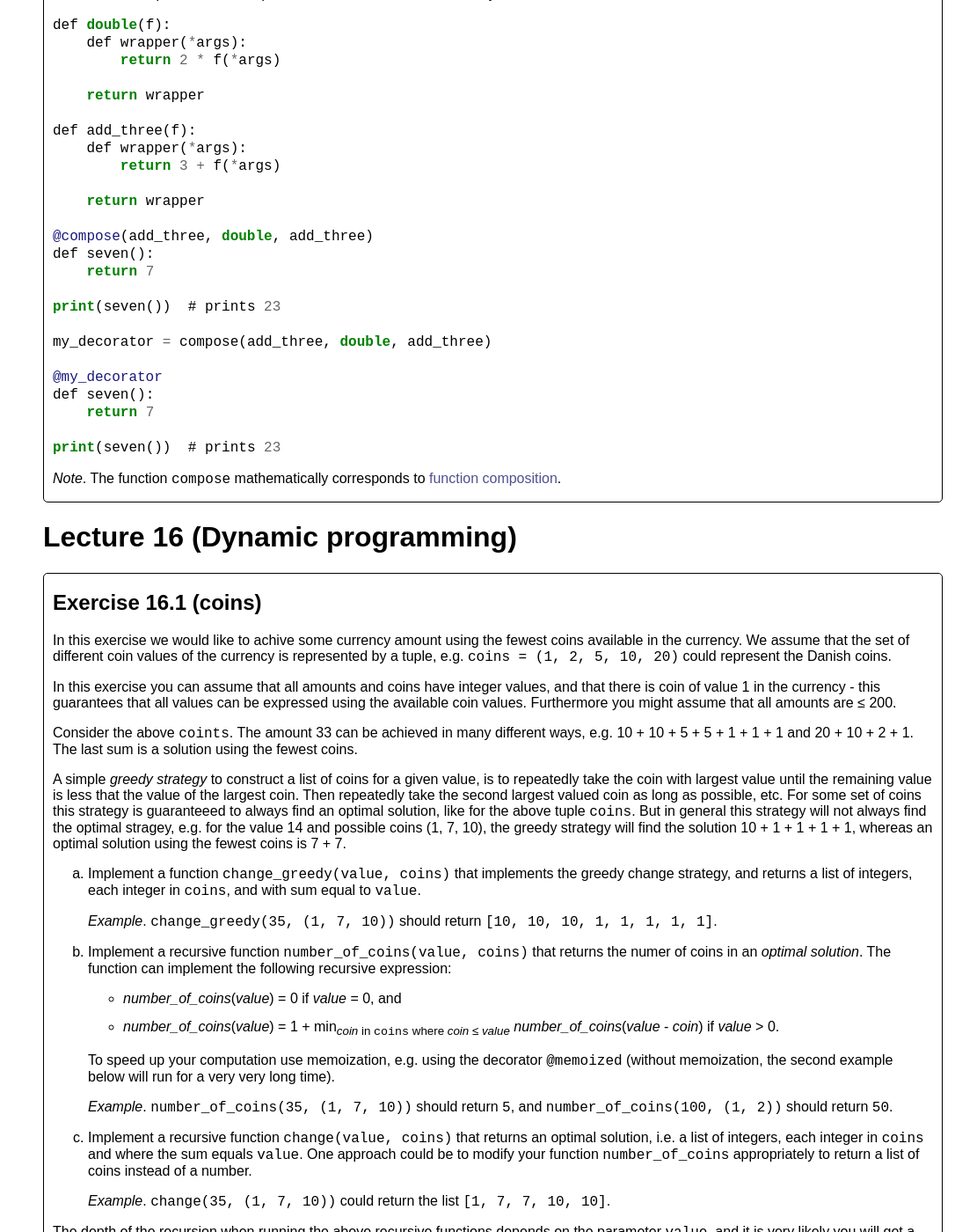
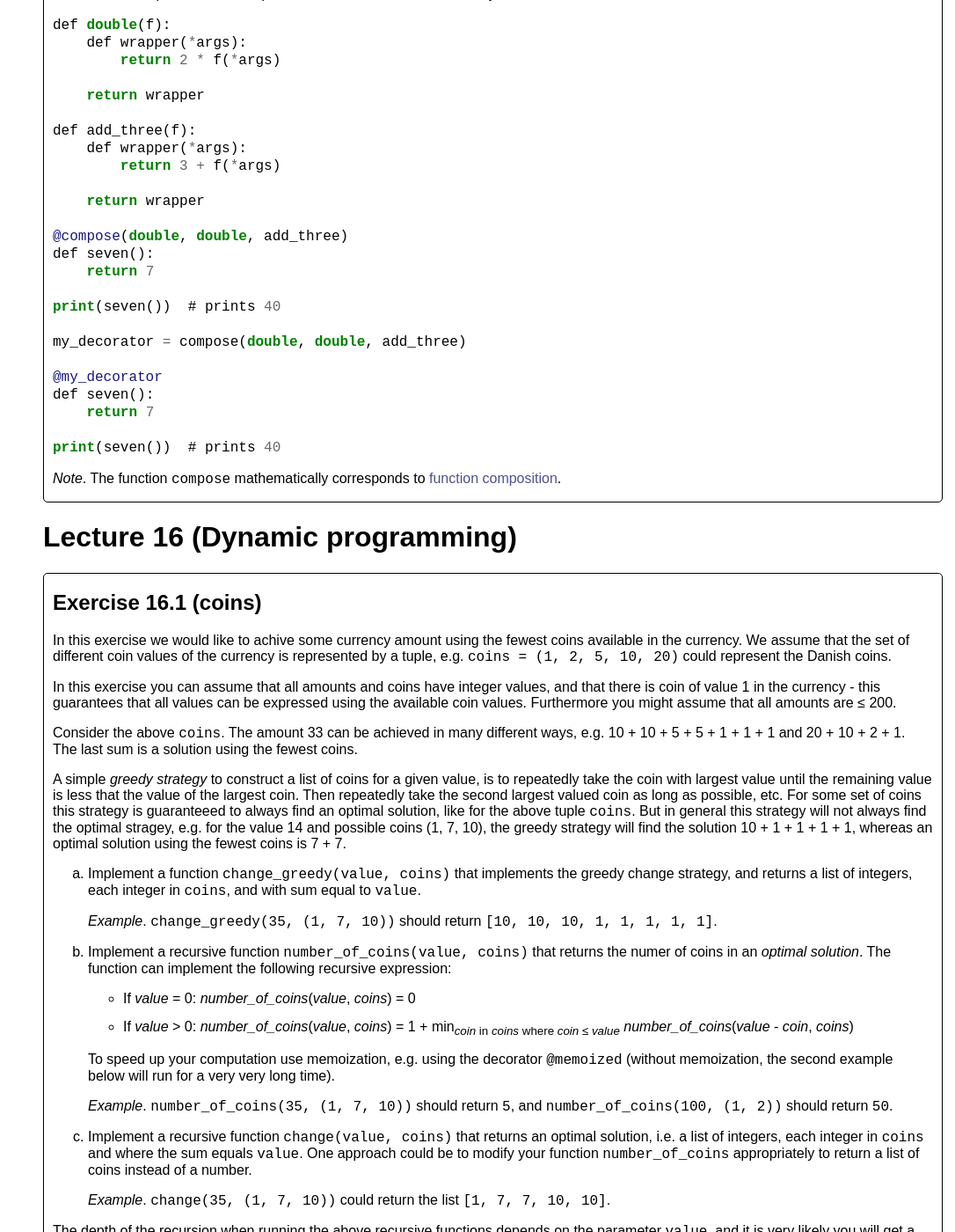
Before and after one commit to gsbrodal/gsbrodal.github.io, a Jekyll site: the page built from ipsa/exercises.html, in a window 1280 px wide and 1400 px high, scrolled down 30748 px. Shown: the whole window at 88% size, without its empty margins (194-1280 px from the left). Built offline with Jekyll 4.4.1, drawn with Linux system fonts in a browser that asks for light colours.

Commit message:
Update exercises.html

```diff
--- a/ipsa/exercises.html
+++ b/ipsa/exercises.html
@@ -1352,19 +1352,19 @@ converted into a new string, with the output put into a 'box' (see example below
 
 <span class="w">    </span><span class="k">return</span><span class="w"> </span><span class="n">wrapper</span>
 
-<span class="nv">@compose</span><span class="p">(</span><span class="n">add_three</span><span class="p">,</span><span class="w"> </span><span class="k">double</span><span class="p">,</span><span class="w"> </span><span class="n">add_three</span><span class="p">)</span>
+<span class="nv">@compose</span><span class="p">(</span><span class="k">double</span><span class="p">,</span><span class="w"> </span><span class="k">double</span><span class="p">,</span><span class="w"> </span><span class="n">add_three</span><span class="p">)</span>
 <span class="n">def</span><span class="w"> </span><span class="n">seven</span><span class="p">()</span><span class="err">:</span>
 <span class="w">    </span><span class="k">return</span><span class="w"> </span><span class="mi">7</span>
 
-<span class="k">print</span><span class="p">(</span><span class="n">seven</span><span class="p">())</span><span class="w">  </span><span class="err">#</span><span class="w"> </span><span class="n">prints</span><span class="w"> </span><span class="mi">23</span>
-
-<span class="n">my_decorator</span><span class="w"> </span><span class="o">=</span><span class="w"> </span><span class="n">compose</span><span class="p">(</span><span class="n">add_three</span><span class="p">,</span><span class="w"> </span><span class="k">double</span><span class="p">,</span><span class="w"> </span><span class="n">add_three</span><span class="p">)</span>
+<span class="k">print</span><span class="p">(</span><span class="n">seven</span><span class="p">())</span><span class="w">  </span><span class="err">#</span><span class="w"> </span><span class="n">prints</span><span class="w"> </span><span class="mi">40</span>
+
+<span class="n">my_decorator</span><span class="w"> </span><span class="o">=</span><span class="w"> </span><span class="n">compose</span><span class="p">(</span><span class="k">double</span><span class="p">,</span><span class="w"> </span><span class="k">double</span><span class="p">,</span><span class="w"> </span><span class="n">add_three</span><span class="p">)</span>
 
 <span class="nv">@my_decorator</span>
 <span class="n">def</span><span class="w"> </span><span class="n">seven</span><span class="p">()</span><span class="err">:</span>
 <span class="w">    </span><span class="k">return</span><span class="w"> </span><span class="mi">7</span>
 
-<span class="k">print</span><span class="p">(</span><span class="n">seven</span><span class="p">())</span><span class="w">  </span><span class="err">#</span><span class="w"> </span><span class="n">prints</span><span class="w"> </span><span class="mi">23</span>
+<span class="k">print</span><span class="p">(</span><span class="n">seven</span><span class="p">())</span><span class="w">  </span><span class="err">#</span><span class="w"> </span><span class="n">prints</span><span class="w"> </span><span class="mi">40</span>
 </code></pre></div>
 
 <p><em>Note</em>. The function <code>compose</code> mathematically corresponds to <a target="_blank" href="https://en.wikipedia.org/wiki/Function_composition">function composition</a>.</p>
@@ -1375,7 +1375,7 @@ converted into a new string, with the output put into a 'box' (see example below
 <h2>Exercise 16.1 (coins)</h2>
 <p>In this exercise we would like to achive some currency amount using the fewest coins available in the currency.  We assume that the set of different coin values of the currency is represented by a tuple, e.g. <code>coins = (1, 2, 5, 10, 20)</code> could represent the Danish coins.</p>
 <p>In this exercise you can assume that all amounts and coins have integer values, and that there is coin of value 1 in the currency - this guarantees that all values can be expressed using the available coin values. Furthermore you might assume that all amounts are ≤ 200.</p>
-<p>Consider the above <code>coints</code>. The amount 33 can be achieved in many different ways, e.g. 10 + 10 + 5 + 5 + 1 + 1 + 1 and 20 + 10 + 2 + 1. The last sum is a solution using the fewest coins.</p>
+<p>Consider the above <code>coins</code>. The amount 33 can be achieved in many different ways, e.g. 10 + 10 + 5 + 5 + 1 + 1 + 1 and 20 + 10 + 2 + 1. The last sum is a solution using the fewest coins.</p>
 <p>A simple <em>greedy strategy</em> to construct a list of coins for a given value, is to repeatedly take the coin with largest value until the remaining value is less that the value of the largest coin. Then repeatedly take the second largest valued coin as long as possible, etc. For some set of coins this strategy is guaranteeed to always find an optimal solution, like for the above tuple <code>coins</code>. But in general this strategy will not always find the optimal stragey, e.g. for the value 14 and possible coins (1, 7, 10), the greedy strategy will find the solution 10 + 1 + 1 + 1 + 1, whereas an optimal solution using the fewest coins is 7 + 7.</p>
 <ol>
 <li>
@@ -1385,8 +1385,8 @@ converted into a new string, with the output put into a 'box' (see example below
 <li>
 <p>Implement a recursive function <code>number_of_coins(value, coins)</code> that returns the numer of coins in an <em>optimal solution</em>. The function can implement the following recursive expression:</p>
 <ul>
-<li><em>number_of_coins</em>(<em>value</em>) = 0 if  <em>value</em> = 0, and</li>
-<li><em>number_of_coins</em>(<em>value</em>) = 1 + min<sub><em>coin</em> in <code>coins</code> where <em>coin</em> ≤ <em>value</em></sub> <em>number_of_coins</em>(<em>value</em> - <em>coin</em>) if <em>value</em> &gt; 0.</li>
+<li>If  <em>value</em> = 0: <em>number_of_coins</em>(<em>value</em>, <em>coins</em>) = 0</li>
+<li>If  <em>value</em> &gt; 0: <em>number_of_coins</em>(<em>value</em>, <em>coins</em>) = 1 + min<sub><em>coin</em> in <em>coins</em> where <em>coin</em> ≤ <em>value</em></sub> <em>number_of_coins</em>(<em>value</em> - <em>coin</em>, <em>coins</em>)</li>
 </ul>
 <p>To speed up  your computation use memoization, e.g. using the decorator <code>@memoized</code> (without memoization, the second example below will run for a very very long time).</p>
 <p><em>Example</em>. <code>number_of_coins(35, (1, 7, 10))</code> should return <code>5</code>, and <code>number_of_coins(100, (1, 2))</code> should return <code>50</code>.</p>
```
